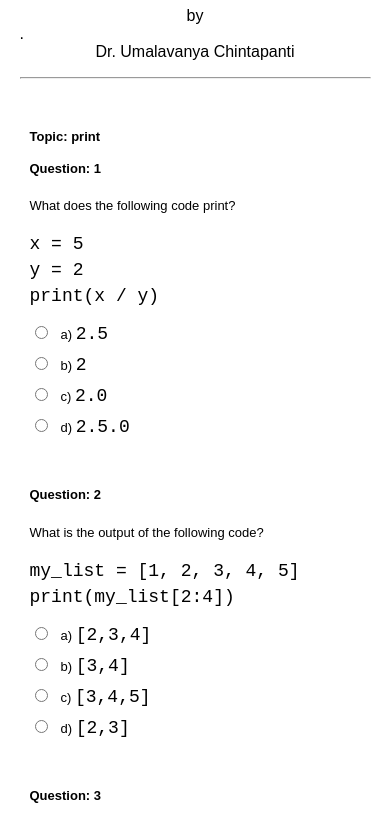
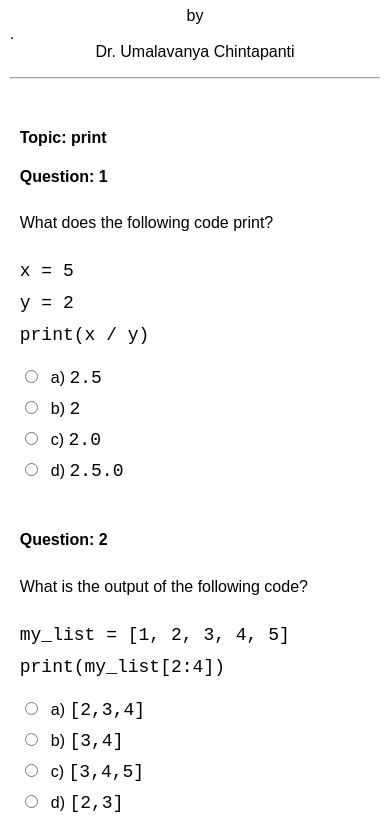
Before and after one commit to umalavanya/python-practice, a plain HTML site: page pages/set1-print.html in a window 390 px wide. Shown: the part 93-910 px from the top of the page. Drawn offline with Linux system fonts and the light colour scheme.

Commit message:
Update styles.css

```diff
--- a/css/styles.css
+++ b/css/styles.css
@@ -99,7 +99,7 @@ code{
 
 @media only screen and (max-width: 768px) {
     .container {
-        width: 90%; /* Adjust width for smaller screens */
+        width: 95%; /* Adjust width for smaller screens */
     }
 
     .test-header,
@@ -115,7 +115,4 @@ code{
         margin-left: 10px ;
     }
 
-    .question{
-        font-size:small;
-    }
 }
```
